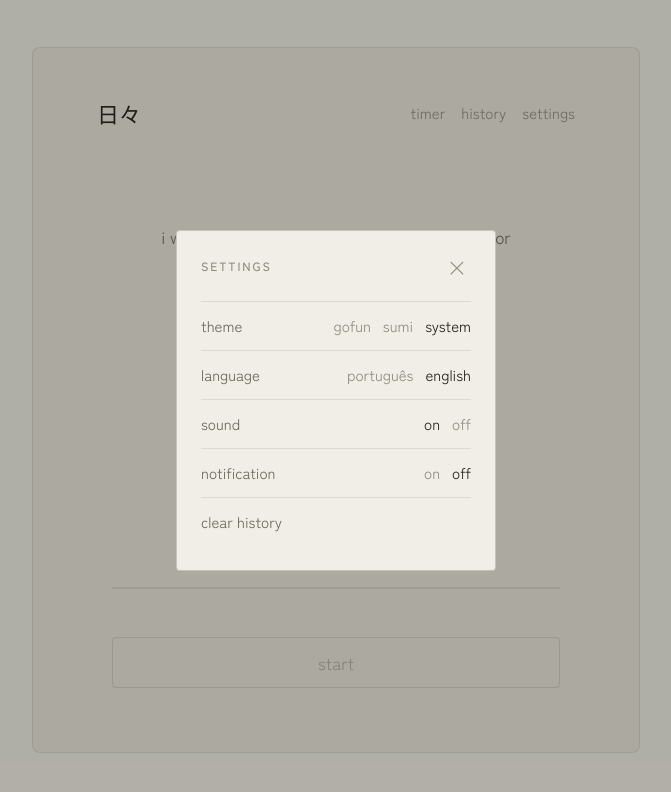
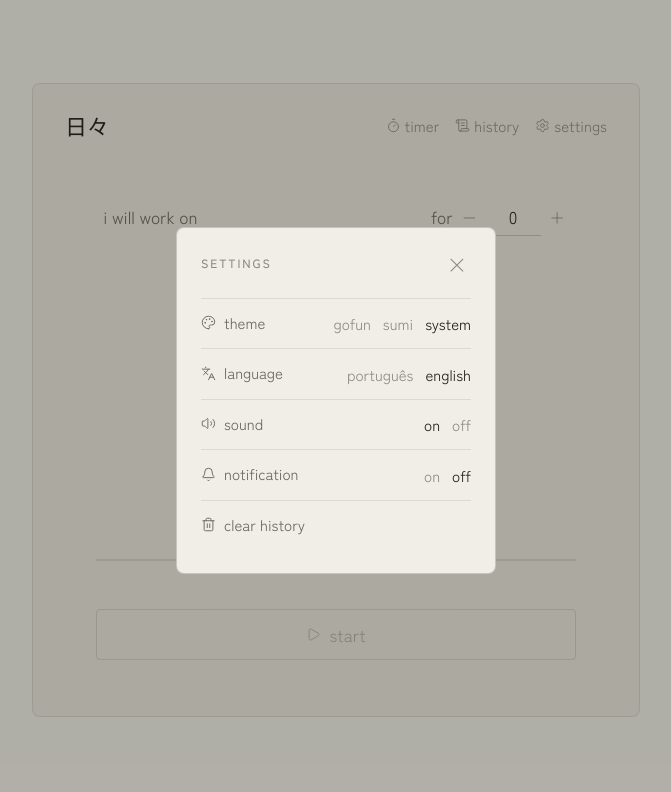
Before and after one commit to kyohenrique/hibi-task, a Next.js app: page / in a window 1280 px wide. Both pictures are taken after a click on the button "settings". Shown: the top 792 px of the page, without its empty margins (304-975 px from the left). Built offline with nearby package versions, Linux system fonts and the light colour scheme.

Commit message:
feat: add lucide icons across the ui
Co-Authored-By: Claude Fable 5 <noreply@anthropic.com>

```diff
--- a/package.json
+++ b/package.json
@@ -11,6 +11,7 @@
     "test:watch": "vitest"
   },
   "dependencies": {
+    "lucide-react": "^1.31.0",
     "next": "16.3.1",
     "react": "19.2.8",
     "react-dom": "19.2.8"
--- a/src/components/HistoryList.module.css
+++ b/src/components/HistoryList.module.css
@@ -1,13 +1,18 @@
 .stage {
+  width: 100%;
   max-width: var(--measure);
   margin: 0 auto;
-  padding: var(--space-12) var(--space-4) var(--space-8);
+  padding: var(--space-4) 0;
 }
 
 .empty {
+  display: flex;
+  flex-direction: column;
+  align-items: center;
+  gap: var(--space-3);
   color: var(--text-faint);
   text-align: center;
-  margin: var(--space-16) 0;
+  margin: var(--space-12) 0;
 }
 
 .list {
--- a/src/components/SettingsModal.module.css
+++ b/src/components/SettingsModal.module.css
@@ -2,7 +2,7 @@
   /* o dialog nativo vem com estilos de user-agent; zera e assume */
   margin: auto;
   border: var(--hairline) solid var(--line-strong);
-  border-radius: var(--radius);
+  border-radius: var(--radius-lg);
   padding: var(--space-6);
   width: min(20rem, calc(100vw - 2 * var(--space-4)));
   background: var(--bg);
@@ -48,6 +48,9 @@
 }
 
 .rowLabel {
+  display: inline-flex;
+  align-items: center;
+  gap: var(--space-2);
   font-size: var(--size-sm);
   color: var(--text-muted);
 }
@@ -78,6 +81,9 @@
 }
 
 .clear {
+  display: inline-flex;
+  align-items: center;
+  gap: var(--space-2);
   background: none;
   border: 0;
   padding: 0;
--- a/src/components/SettingsModal.tsx
+++ b/src/components/SettingsModal.tsx
@@ -1,5 +1,6 @@
 'use client';
 
+import { Bell, Languages, Palette, Trash2, Volume2 } from 'lucide-react';
 import { useEffect, useRef, useState } from 'react';
 import { LANGUAGE_NAMES, type Language } from '@/lib/i18n';
 import { requestNotifyPermission } from '@/lib/notify';
@@ -13,6 +14,9 @@ const CONFIRM_TIMEOUT_MS = 3_000;
 
 const THEMES: ThemeSetting[] = ['gofun', 'sumi', 'system'];
 const LANGUAGES: Language[] = ['pt', 'en'];
+
+/* Mesma régua de ícones do app inteiro (ver Topbar). */
+const icon = { size: 15, strokeWidth: 1.5, 'aria-hidden': true } as const;
 
 /*
  * O modal usa o elemento <dialog> NATIVO do HTML: showModal() prende o
@@ -72,7 +76,10 @@ export function SettingsModal({ open, onClose }: { open: boolean; onClose: () =>
       </header>
 
       <div className={styles.row}>
-        <span className={styles.rowLabel}>{t.themeLabel}</span>
+        <span className={styles.rowLabel}>
+          <Palette {...icon} />
+          {t.themeLabel}
+        </span>
         <div className={styles.options}>
           {THEMES.map((theme) => (
             <button
@@ -90,7 +97,10 @@ export function SettingsModal({ open, onClose }: { open: boolean; onClose: () =>
       </div>
 
       <div className={styles.row}>
-        <span className={styles.rowLabel}>{t.languageLabel}</span>
+        <span className={styles.rowLabel}>
+          <Languages {...icon} />
+          {t.languageLabel}
+        </span>
         <div className={styles.options}>
           {LANGUAGES.map((language) => (
             <button
@@ -107,7 +117,10 @@ export function SettingsModal({ open, onClose }: { open: boolean; onClose: () =>
       </div>
 
       <div className={styles.row}>
-        <span className={styles.rowLabel}>{t.soundLabel}</span>
+        <span className={styles.rowLabel}>
+          <Volume2 {...icon} />
+          {t.soundLabel}
+        </span>
         <div className={styles.options}>
           <button
             type="button"
@@ -138,7 +151,10 @@ export function SettingsModal({ open, onClose }: { open: boolean; onClose: () =>
       </div>
 
       <div className={styles.row}>
-        <span className={styles.rowLabel}>{t.notifyLabel}</span>
+        <span className={styles.rowLabel}>
+          <Bell {...icon} />
+          {t.notifyLabel}
+        </span>
         <div className={styles.options}>
           {/*
             Ligar é assíncrono: primeiro o navegador pergunta ao usuário
@@ -185,6 +201,7 @@ export function SettingsModal({ open, onClose }: { open: boolean; onClose: () =>
             className={styles.clear}
             onClick={() => setConfirmingClear(true)}
           >
+            <Trash2 {...icon} />
             {t.clearHistory}
           </button>
         )}
--- a/src/components/TimerScreen.module.css
+++ b/src/components/TimerScreen.module.css
@@ -1,7 +1,8 @@
 .stage {
+  width: 100%;
   max-width: var(--measure);
   margin: 0 auto;
-  padding: var(--space-16) var(--space-4) var(--space-8);
+  padding: var(--space-6) 0;
   text-align: center;
 }
 
@@ -103,7 +104,10 @@
 }
 
 .action {
-  display: block;
+  display: flex;
+  justify-content: center;
+  align-items: center;
+  gap: var(--space-2);
   width: 100%;
   padding: var(--space-3);
   background: none;
--- a/src/components/TimerScreen.tsx
+++ b/src/components/TimerScreen.tsx
@@ -1,5 +1,6 @@
 'use client';
 
+import { Play, Square } from 'lucide-react';
 import { Fragment, useState, type CSSProperties } from 'react';
 import { useNow } from '@/hooks/useNow';
 import { formatClock } from '@/lib/format';
@@ -31,6 +32,9 @@ const PRESETS = [
   { minutes: 15, labelKey: 'presetPause' },
   { minutes: 25, labelKey: 'presetPomodoro' },
 ] as const;
+
+/* Mesma régua de ícones do app inteiro (ver Topbar). */
+const icon = { size: 15, strokeWidth: 1.5, 'aria-hidden': true } as const;
 
 /*
  * A tela do timer tem dois protagonistas que se revezam: em repouso, a
@@ -194,6 +198,7 @@ function SetupView() {
           start(trimmedName, parsedMinutes * MINUTE_MS);
         }}
       >
+        <Play {...icon} />
         {t.start}
       </button>
     </section>
@@ -227,6 +232,7 @@ function RunningView({ task }: { task: RunningTask }) {
       />
 
       <button type="button" className={`${styles.action} ${styles.actionStop}`} onClick={stop}>
+        <Square {...icon} />
         {t.stop}
       </button>
     </section>
--- a/src/components/Topbar.module.css
+++ b/src/components/Topbar.module.css
@@ -1,8 +1,11 @@
+/* Dentro do cartão, o respiro externo é dele; a topbar só se afasta
+   do conteúdo abaixo. */
 .topbar {
   display: flex;
   justify-content: space-between;
   align-items: center;
-  padding: var(--space-6) var(--space-8);
+  padding: 0;
+  margin-bottom: var(--space-8);
 }
 
 .wordmark {
@@ -21,6 +24,9 @@
 /* Links e o botão de ajustes com a mesma cara: navegação é navegação. */
 .nav a,
 .nav button {
+  display: inline-flex;
+  align-items: center;
+  gap: var(--space-1);
   background: none;
   border: 0;
   padding: 0;
--- a/src/components/Topbar.tsx
+++ b/src/components/Topbar.tsx
@@ -1,10 +1,18 @@
 'use client';
 
+import { ScrollText, Settings, Timer } from 'lucide-react';
 import Link from 'next/link';
 import { useState } from 'react';
 import { useSettings } from '@/state/settings';
 import { SettingsModal } from './SettingsModal';
 import styles from './Topbar.module.css';
+
+/*
+ * Todos os ícones do app seguem a mesma régua: 15px, traço de 1.5 (o
+ * hairline do design), cor herdada do texto e aria-hidden — o ícone
+ * acompanha o rótulo, nunca fala sozinho com o leitor de tela.
+ */
+const icon = { size: 15, strokeWidth: 1.5, 'aria-hidden': true } as const;
 
 /*
  * Barra superior presente em todas as páginas: a marca 日々 (hibi, "dia a
@@ -22,9 +30,16 @@ export function Topbar() {
         日々
       </Link>
       <nav className={styles.nav}>
-        <Link href="/">{t.navTimer}</Link>
-        <Link href="/history">{t.navHistory}</Link>
+        <Link href="/">
+          <Timer {...icon} />
+          {t.navTimer}
+        </Link>
+        <Link href="/history">
+          <ScrollText {...icon} />
+          {t.navHistory}
+        </Link>
         <button type="button" onClick={() => setSettingsOpen(true)}>
+          <Settings {...icon} />
           {t.navSettings}
         </button>
       </nav>
```
Also changed, not shown: src/components/HistoryList.tsx (+9 -19 lines), 2 other files (tests, documents, lock files or other folders).
